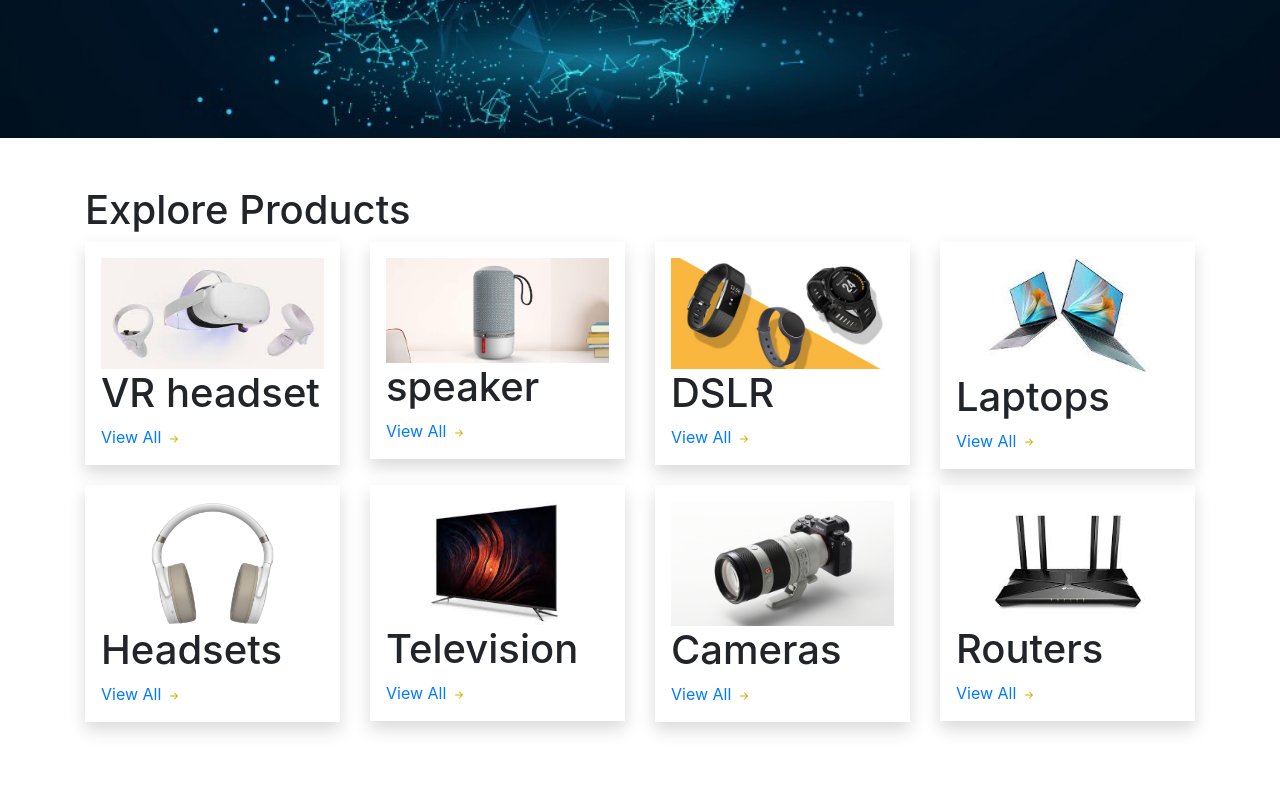
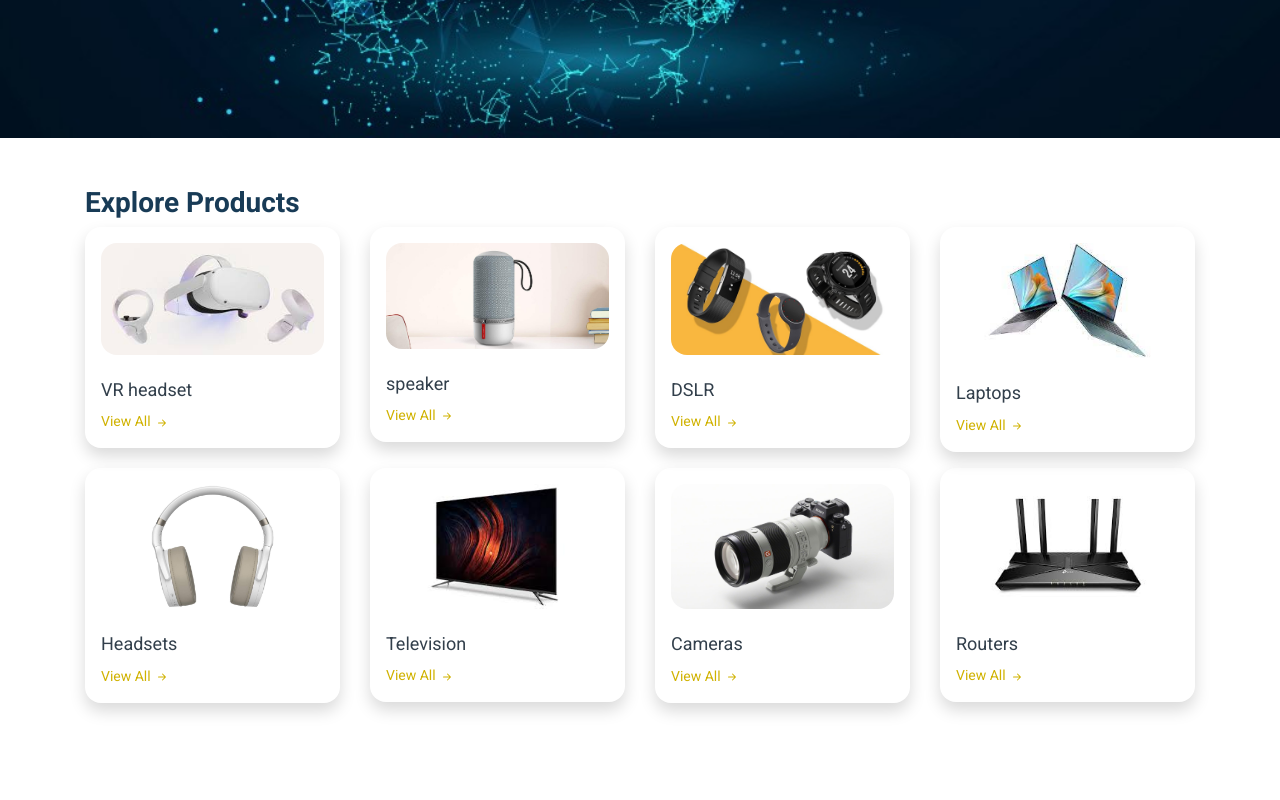
Before and after one commit to surya-8325/MY-E-COMMERCE, a plain HTML site: page index.html in a window 1280 px wide. Shown: the part 720-1520 px from the top of the page. Drawn offline with nearby package versions, Linux system fonts and the light colour scheme; a web font is replaced by a local one.

Commit message:
Update style.css

```diff
--- a/style.css
+++ b/style.css
@@ -1,4 +1,32 @@
 @import url('https://fonts.googleapis.com/css2?family=Bree+Serif&family=Caveat:wght@400;700&family=Lobster&family=Monoton&family=Open+Sans:ital,wght@0,400;0,700;1,400;1,700&family=Playfair+Display+SC:ital,wght@0,400;0,700;1,700&family=Playfair+Display:ital,wght@0,400;0,700;1,700&family=Roboto:ital,wght@0,400;0,700;1,400;1,700&family=Source+Sans+Pro:ital,wght@0,400;0,700;1,700&family=Work+Sans:ital,wght@0,400;0,700;1,700&display=swap');
+.explore-menu-section {
+  background-color: white;
+}
+.menu-section-heading {
+  color: #183b56;
+  font-family: "Roboto";
+  font-size: 28px;
+  font-weight: 700;
+}
+.menu-item-image {
+  border-radius: 16px;
+}
+.menu-card-title {
+  color: #323f4b;
+  font-family: "Roboto";
+  font-size: 18px;
+  font-weight: 500;
+  margin-top: 24px;
+}
+.menu-item-link {
+  color: #d0b200;
+  font-family: "Roboto";
+  font-size: 14px;
+  font-weight: 500;
+}
+.menu-item-card {
+  border-radius: 16px;
+}
 
 .bg-container {
     background-color: white;
```
